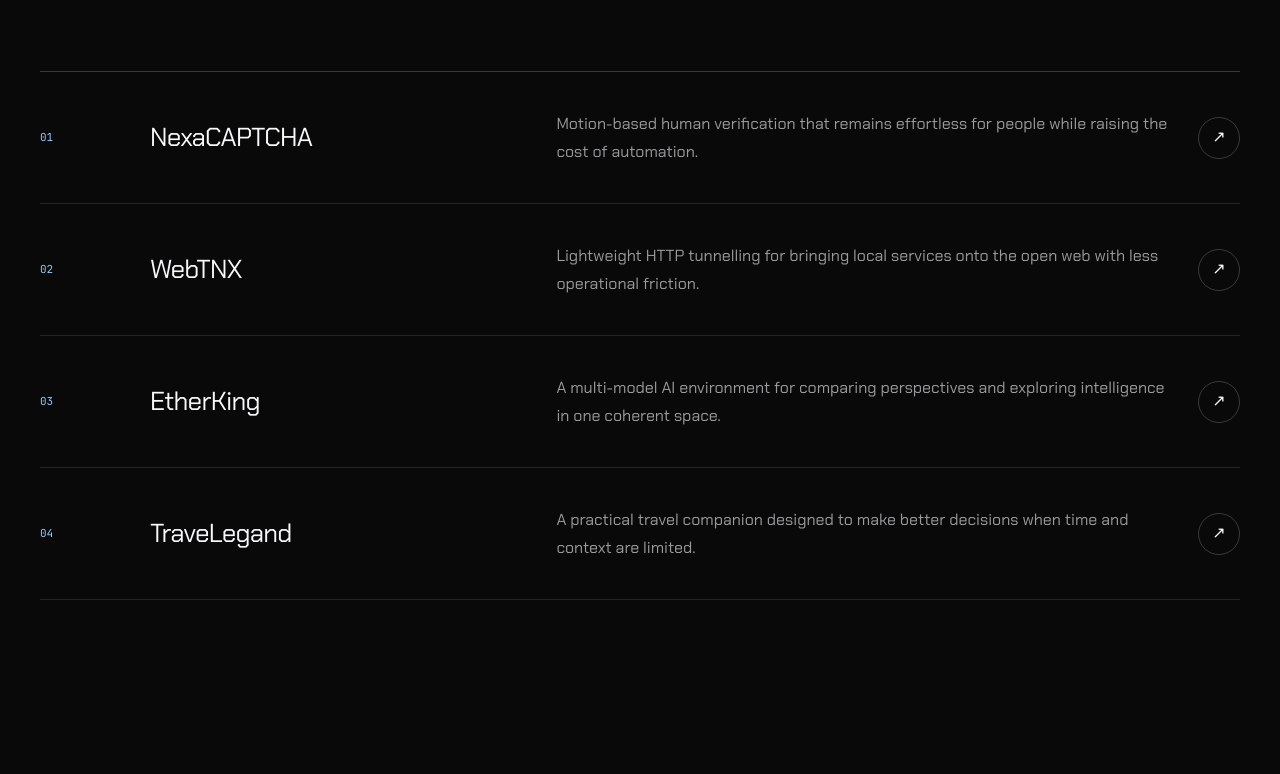
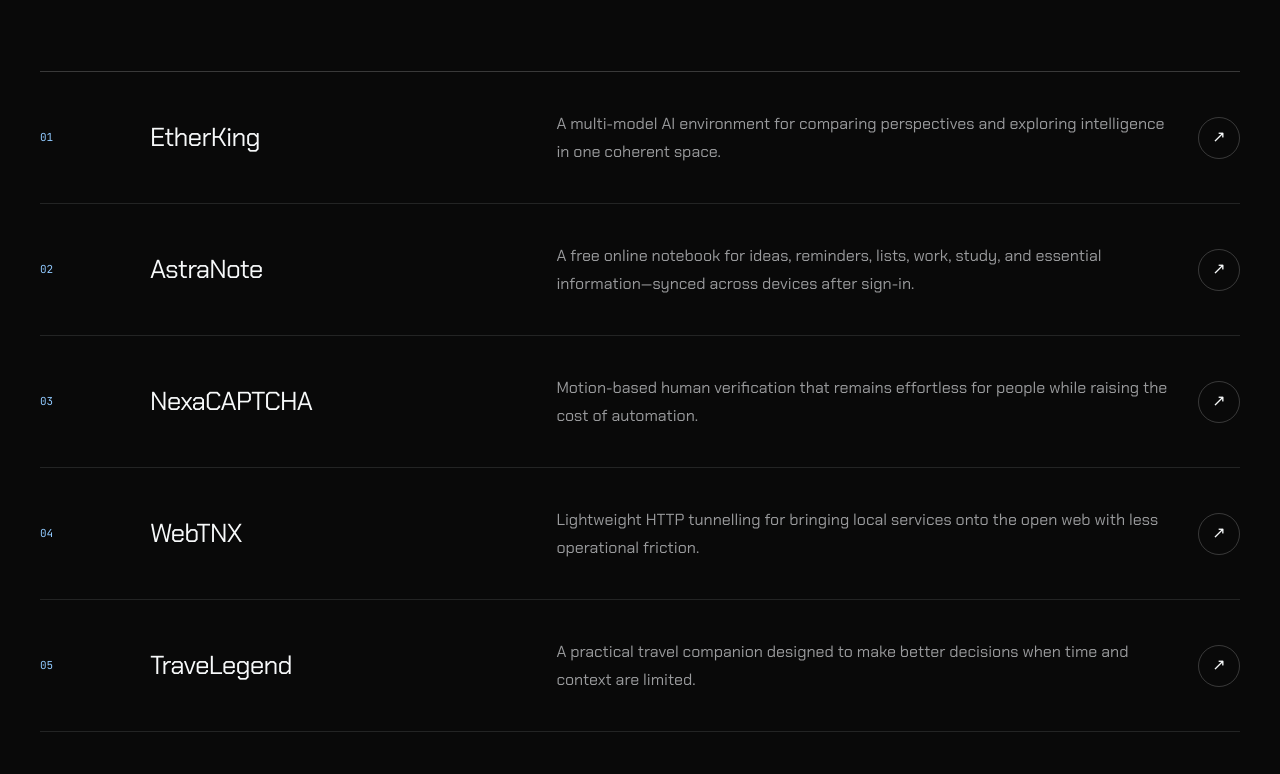
Before and after one commit to NeuralNexusLab-nh/NeuralNexusLab, a plain HTML site: page index.html in a window 1280 px wide. Shown: the part 2586-3360 px from the top of the page. Drawn offline with Linux system fonts and the light colour scheme; animation ran at ten frames a second.

Commit message:
Reorder projects and add AstraNote

```diff
--- a/index.html
+++ b/index.html
@@ -353,10 +353,11 @@
           <p class="stamp" data-i18n="workStamp" data-reveal>Selected work</p>
           <div class="section-lead" data-reveal><h2 data-i18n-html="workTitle">Ideas made <em>real and usable.</em></h2><p data-i18n="workIntro">These are products and experiments created inside NeuralNexusLab. Each began as a question, became working software, and continues to evolve through real use.</p></div>
           <div class="project-list">
-            <a class="project" href="https://nexacaptcha.zone.id/" target="_blank" rel="noopener noreferrer" data-reveal><span class="index">01</span><h3>NexaCAPTCHA</h3><p data-i18n="project1">Motion-based human verification that remains effortless for people while raising the cost of automation.</p><span class="project-arrow">↗</span></a>
-            <a class="project" href="https://webtnx.zone.id" target="_blank" rel="noopener noreferrer" data-reveal><span class="index">02</span><h3>WebTNX</h3><p data-i18n="project2">Lightweight HTTP tunnelling for bringing local services onto the open web with less operational friction.</p><span class="project-arrow">↗</span></a>
-            <a class="project" href="https://etherking.zone.id" target="_blank" rel="noopener noreferrer" data-reveal><span class="index">03</span><h3>EtherKing</h3><p data-i18n="project3">A multi-model AI environment for comparing perspectives and exploring intelligence in one coherent space.</p><span class="project-arrow">↗</span></a>
-            <a class="project" href="/tl.html" target="_blank" rel="noopener noreferrer" data-reveal><span class="index">04</span><h3>TraveLegand</h3><p data-i18n="project5">A practical travel companion designed to make better decisions when time and context are limited.</p><span class="project-arrow">↗</span></a>
+            <a class="project" href="https://etherking.zone.id" target="_blank" rel="noopener noreferrer" data-reveal><span class="index">01</span><h3>EtherKing</h3><p data-i18n="project3">A multi-model AI environment for comparing perspectives and exploring intelligence in one coherent space.</p><span class="project-arrow">↗</span></a>
+            <a class="project" href="https://astranote.zone.id/" target="_blank" rel="noopener noreferrer" data-reveal><span class="index">02</span><h3>AstraNote</h3><p data-i18n="project4">A free online notebook for ideas, reminders, lists, work, study, and essential information—synced across devices after sign-in.</p><span class="project-arrow">↗</span></a>
+            <a class="project" href="https://nexacaptcha.zone.id/" target="_blank" rel="noopener noreferrer" data-reveal><span class="index">03</span><h3>NexaCAPTCHA</h3><p data-i18n="project1">Motion-based human verification that remains effortless for people while raising the cost of automation.</p><span class="project-arrow">↗</span></a>
+            <a class="project" href="https://webtnx.zone.id" target="_blank" rel="noopener noreferrer" data-reveal><span class="index">04</span><h3>WebTNX</h3><p data-i18n="project2">Lightweight HTTP tunnelling for bringing local services onto the open web with less operational friction.</p><span class="project-arrow">↗</span></a>
+            <a class="project" href="/tl.html" target="_blank" rel="noopener noreferrer" data-reveal><span class="index">05</span><h3>TraveLegend</h3><p data-i18n="project5">A practical travel companion designed to make better decisions when time and context are limited.</p><span class="project-arrow">↗</span></a>
           </div>
         </div>
       </section>
@@ -410,7 +411,7 @@
         flightLabel: "Lab trajectory / NXL-01", flightStatus: "Operational", flightTitle: "Born in Taiwan. Building technology for an open, intelligent world.", metaAltitude: "Orbit", metaFocus: "Focus", metaOrigin: "Origin",
         stripSignal: "Signal", stripSignalValue: "Precision over noise.", stripNetwork: "01 / Network", stripNetworkValue: "Open by design", stripIntelligence: "02 / Intelligence", stripIntelligenceValue: "Applied with purpose", stripOrigin: "03 / Origin", stripOriginValue: "Taiwan, built for the world",
         expertiseStamp: "What we explore", expertiseTitle: "Four territories. <em>One independent lab.</em>", expertiseIntro: "Our work moves between networks, intelligence, security, and developer tooling. These are not service categories—they are the connected territories where our products begin.", cap1Title: "Internet infrastructure", cap1Copy: "We explore simpler ways to connect local systems to the open internet and turn those ideas into practical tools.", cap2Title: "Applied intelligence", cap2Copy: "We build environments for working with multiple AI systems while keeping human judgment in control.", cap3Title: "Security engineering", cap3Copy: "Security is part of every product's structure, from its first boundary to the way people interact with it.", cap4Title: "Developer experience", cap4Copy: "We create focused tools and workflows that make everyday engineering clearer, faster, and more dependable.", capStatus: "Active research",
-        workStamp: "Projects from the lab", workTitle: "Ideas made <em>real and usable.</em>", workIntro: "These are products and experiments created inside NeuralNexusLab. Each began as a question, became working software, and continues to evolve through real use.", project1: "Motion-based human verification that remains effortless for people while raising the cost of automation.", project2: "Lightweight HTTP tunnelling for bringing local services onto the open web with less operational friction.", project3: "A multi-model AI environment for comparing perspectives and exploring intelligence in one coherent space.", project5: "A practical travel companion designed to make better decisions when time and context are limited.",
+        workStamp: "Projects from the lab", workTitle: "Ideas made <em>real and usable.</em>", workIntro: "These are products and experiments created inside NeuralNexusLab. Each began as a question, became working software, and continues to evolve through real use.", project1: "Motion-based human verification that remains effortless for people while raising the cost of automation.", project2: "Lightweight HTTP tunnelling for bringing local services onto the open web with less operational friction.", project3: "A multi-model AI environment for comparing perspectives and exploring intelligence in one coherent space.", project4: "A free online notebook for ideas, reminders, lists, work, study, and essential information—synced across devices after sign-in.", project5: "A practical travel companion designed to make better decisions when time and context are limited.",
         principlesStamp: "Inside the lab", principlesTitle: "Independent by design. <em>Connected by curiosity.</em>", principlesIntro: "NeuralNexusLab is a small independent technology team in Taiwan. We follow ideas across categories because the most interesting products rarely fit inside a single one.", principle1Title: "Define the real problem", principle1Copy: "We remove assumptions before we add technology.", principle2Title: "Build beyond the demo", principle2Copy: "The edge cases are part of the product, not a later phase.", principle3Title: "Make systems explainable", principle3Copy: "People should understand what a system does and why.", principle4Title: "Release, learn, refine", principle4Copy: "Evidence from use is more valuable than certainty in a room.",
         networkStamp: "Official network", networkTitle: "Find us where code, security, <em>and models move.</em>", networkIntro: "Follow NeuralNexusLab across the public platforms where we publish software, participate in security research, and share our work with open models.", githubCopy: "Explore our repositories, releases, and the code behind our projects.", hackerOneCopy: "See our public presence in responsible security research and disclosure.", ollamaCopy: "Discover the open models and experiments we publish for local AI workflows.",
         contactEyebrow: "Lab signal / What comes next", contactTitle: "We are still building. <em>Follow what leaves the lab next.</em>", contactButton: "Explore our projects", contactMeta: "Taiwan / Independent technology lab", footer: "OPEN INTERNET / APPLIED AI / DEVELOPER TOOLS"
@@ -422,7 +423,7 @@
         flightLabel: "實驗室軌跡 / NXL-01", flightStatus: "運作中", flightTitle: "從台灣出發，打造面向開放網路與智慧未來的技術產品。", metaAltitude: "軌道", metaFocus: "方向", metaOrigin: "起點",
         stripSignal: "訊號", stripSignalValue: "精準，勝過雜訊。", stripNetwork: "01 / 網路", stripNetworkValue: "以開放為設計起點", stripIntelligence: "02 / 智慧", stripIntelligenceValue: "為真實目的而應用", stripOrigin: "03 / 起點", stripOriginValue: "立足台灣，面向世界",
         expertiseStamp: "我們探索的領域", expertiseTitle: "四個方向，<em>一座獨立實驗室。</em>", expertiseIntro: "我們的研究與產品橫跨網路、人工智慧、資安與開發者工具。它們不是服務項目，而是 NeuralNexusLab 持續探索、彼此連結的技術領域。", cap1Title: "網路基礎設施", cap1Copy: "探索讓本地系統更容易連上開放網路的方法，並把研究成果做成可直接使用的工具。", cap2Title: "應用型人工智慧", cap2Copy: "打造能與多種 AI 系統協作的環境，同時讓人的判斷與控制權保持在核心。", cap3Title: "資安工程", cap3Copy: "資安是每個產品的基本結構，從第一道邊界到人們實際使用它的方式都包含在內。", cap4Title: "開發者體驗", cap4Copy: "持續打造更清楚、更快速、更可靠的開發工具與日常工作流程。", capStatus: "持續研發",
-        workStamp: "實驗室專案", workTitle: "把想法做成<em>真正運作的產品。</em>", workIntro: "這些都是 NeuralNexusLab 內部誕生的產品與實驗。每個專案從一個問題開始，成為可運作的軟體，並在真實使用中持續演進。", project1: "以動態操作進行人類驗證，對真人保持直覺，同時提高自動化解題的成本。", project2: "輕量化 HTTP 通道，減少將本地服務帶上開放網路時的維運摩擦。", project3: "在一致的空間中比較觀點、探索多種智慧的多模型 AI 環境。", project5: "在時間與資訊有限時，協助旅人做出更好決策的實用夥伴。",
+        workStamp: "實驗室專案", workTitle: "把想法做成<em>真正運作的產品。</em>", workIntro: "這些都是 NeuralNexusLab 內部誕生的產品與實驗。每個專案從一個問題開始，成為可運作的軟體，並在真實使用中持續演進。", project1: "以動態操作進行人類驗證，對真人保持直覺，同時提高自動化解題的成本。", project2: "輕量化 HTTP 通道，減少將本地服務帶上開放網路時的維運摩擦。", project3: "在一致的空間中比較觀點、探索多種智慧的多模型 AI 環境。", project4: "免費的線上筆記本，適合記錄想法、提醒、清單、工作、學習與常用資料；登入後可在每台裝置上接續使用。", project5: "在時間與資訊有限時，協助旅人做出更好決策的實用夥伴。",
         principlesStamp: "關於實驗室", principlesTitle: "保持獨立，<em>因好奇心而連結。</em>", principlesIntro: "NeuralNexusLab 是位於台灣的小型獨立科技團隊。我們讓想法跨越分類，因為最有趣的產品，很少只屬於單一領域。", principle1Title: "定義真正的問題", principle1Copy: "在加入技術之前，先移除未經驗證的假設。", principle2Title: "打造超越展示的成果", principle2Copy: "邊界情境本來就是產品的一部分，不是未來再處理。", principle3Title: "讓系統可以被理解", principle3Copy: "人們應該知道系統做了什麼，以及為什麼這樣做。", principle4Title: "發布、學習、精進", principle4Copy: "來自真實使用的證據，勝過會議室裡的確定感。",
         networkStamp: "官方節點", networkTitle: "在程式碼、資安與模型社群，<em>找到我們。</em>", networkIntro: "透過 NeuralNexusLab 的官方公開頁面，查看我們發布的軟體、參與的資安研究，以及分享的開放模型成果。", githubCopy: "探索我們的程式碼儲存庫、版本發布與專案實作。", hackerOneCopy: "查看我們在負責任資安研究與漏洞揭露領域的公開紀錄。", ollamaCopy: "探索我們為本機 AI 工作流程發布的開放模型與實驗。",
         contactEyebrow: "實驗室訊號 / 下一個軌道", contactTitle: "我們還在持續打造。<em>下一個產品，正在成形。</em>", contactButton: "查看我們的專案", contactMeta: "台灣 / 獨立科技實驗室", footer: "開放網路 / 應用型 AI / 開發者工具"
@@ -434,7 +435,7 @@
         flightLabel: "ラボ軌道 / NXL-01", flightStatus: "稼働中", flightTitle: "台湾から、開かれた知的な世界のための技術を。", metaAltitude: "軌道", metaFocus: "方向", metaOrigin: "拠点",
         stripSignal: "シグナル", stripSignalValue: "ノイズより精度。", stripNetwork: "01 / ネットワーク", stripNetworkValue: "オープンを前提に設計", stripIntelligence: "02 / インテリジェンス", stripIntelligenceValue: "目的のために応用", stripOrigin: "03 / 拠点", stripOriginValue: "台湾から世界へ",
         expertiseStamp: "探究する領域", expertiseTitle: "4つの領域。<em>1つの独立ラボ。</em>", expertiseIntro: "私たちの研究とプロダクトは、ネットワーク、AI、セキュリティ、開発者ツールを横断します。サービス項目ではなく、互いにつながる探究領域です。", cap1Title: "インターネット基盤", cap1Copy: "ローカルシステムをより簡単にオープンインターネットへつなぐ方法を探究し、実用的なツールへ変えます。", cap2Title: "応用AI", cap2Copy: "人の判断とコントロールを中心に保ちながら、複数のAIと協働する環境をつくります。", cap3Title: "セキュリティ設計", cap3Copy: "最初の境界から実際の使われ方まで、セキュリティをすべてのプロダクトの基本構造として扱います。", cap4Title: "開発者体験", cap4Copy: "日々の開発を明快に、速く、信頼できるものにするツールとワークフローをつくります。", capStatus: "継続研究",
-        workStamp: "ラボのプロジェクト", workTitle: "アイデアを<em>動くプロダクトへ。</em>", workIntro: "すべてNeuralNexusLabの内部から生まれたプロダクトと実験です。問いから始まり、動くソフトウェアとなり、実利用を通じて進化しています。", project1: "人には直感的でありながら、自動化のコストを高めるモーション型認証。", project2: "ローカルサービスを少ない運用負荷でオープンウェブへつなぐHTTPトンネリング。", project3: "複数モデルの視点を比較し、ひとつの空間で知性を探索するAI環境。", project5: "時間と情報が限られる旅先で、より良い意思決定を支える実用的なコンパニオン。",
+        workStamp: "ラボのプロジェクト", workTitle: "アイデアを<em>動くプロダクトへ。</em>", workIntro: "すべてNeuralNexusLabの内部から生まれたプロダクトと実験です。問いから始まり、動くソフトウェアとなり、実利用を通じて進化しています。", project1: "人には直感的でありながら、自動化のコストを高めるモーション型認証。", project2: "ローカルサービスを少ない運用負荷でオープンウェブへつなぐHTTPトンネリング。", project3: "複数モデルの視点を比較し、ひとつの空間で知性を探索するAI環境。", project4: "アイデア、リマインダー、リスト、仕事、学習、よく使う情報を記録できる無料オンラインノート。ログインすれば、どの端末からでも続けて使えます。", project5: "時間と情報が限られる旅先で、より良い意思決定を支える実用的なコンパニオン。",
         principlesStamp: "ラボについて", principlesTitle: "独立した設計。<em>好奇心でつながる。</em>", principlesIntro: "NeuralNexusLabは台湾の小さな独立系テクノロジーチームです。面白いプロダクトはひとつの分類に収まらないからこそ、領域を越えて探究します。", principle1Title: "本当の課題を定義する", principle1Copy: "技術を足す前に、前提を取り除く。", principle2Title: "デモの先までつくる", principle2Copy: "エッジケースも最初からプロダクトの一部。", principle3Title: "理解できるシステムに", principle3Copy: "何を、なぜ行うかを人が理解できる設計に。", principle4Title: "公開し、学び、磨く", principle4Copy: "実利用から得る証拠は、会議室の確信より価値がある。",
         networkStamp: "公式ネットワーク", networkTitle: "コード、セキュリティ、モデルの世界で<em>私たちを見つける。</em>", networkIntro: "ソフトウェアの公開、セキュリティ研究への参加、オープンモデルの共有を行うNeuralNexusLabの公式プロフィールです。", githubCopy: "リポジトリ、リリース、プロジェクトを支えるコードを公開しています。", hackerOneCopy: "責任あるセキュリティ研究と脆弱性開示における公開活動をご覧ください。", ollamaCopy: "ローカルAIワークフロー向けに公開するオープンモデルと実験をご覧ください。",
         contactEyebrow: "ラボシグナル / 次の軌道", contactTitle: "私たちはまだつくり続ける。<em>次のプロダクトが動き始めている。</em>", contactButton: "プロジェクトを見る", contactMeta: "台湾 / 独立系テクノロジーラボ", footer: "OPEN INTERNET / APPLIED AI / DEVELOPER TOOLS"
```
